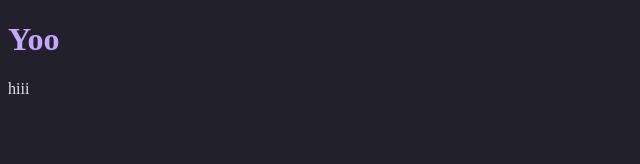
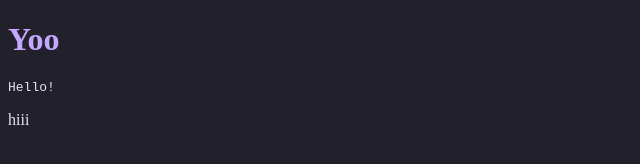
Before and after one commit to idksowhat6-debug/rah-testing, a plain HTML site: page index.html in a window 1280 px wide. Shown: the full height of the page, 0-640 px from the left. Drawn offline with Linux system fonts and the light colour scheme.

Commit message:
Update index.html

```diff
--- a/index.html
+++ b/index.html
@@ -5,7 +5,7 @@
   </head>
   <body>
     <h1 style="color: #C4A7FF;">Yoo</h1>
-    <p style="font-family: monospace;"Hello!</p>
+    <p style="font-family: monospace;">Hello!</p>
     <p>hiii</p>
     <body style="background-color: #22212B; color: #E6E1F0;">
   </body>
```
